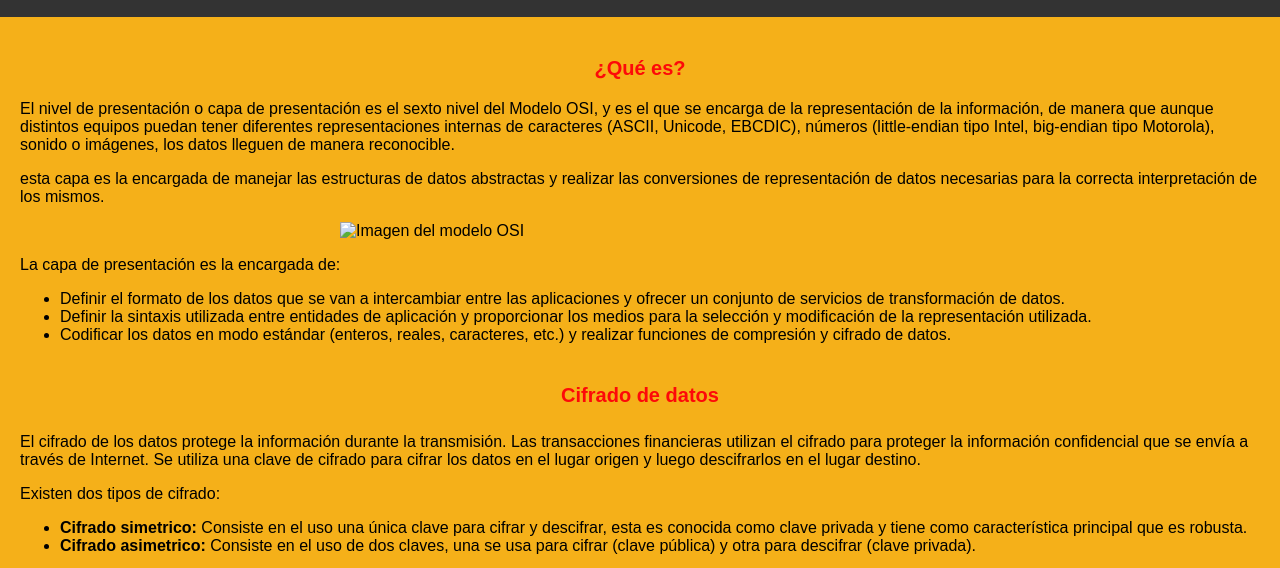
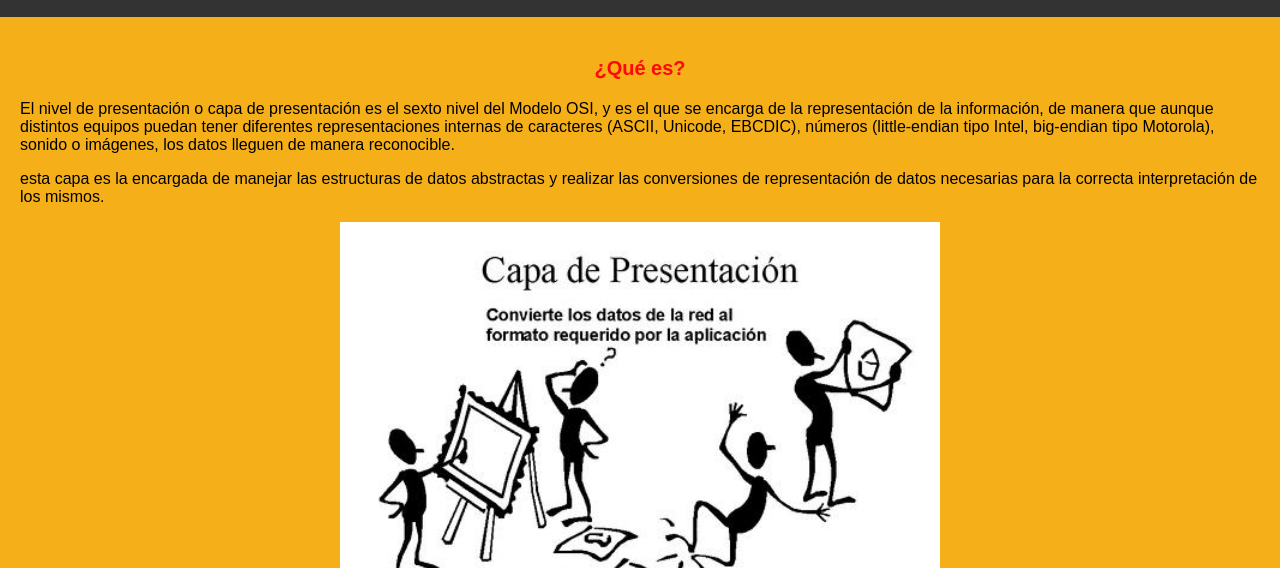
Before and after one commit to Juanpablo1007/pagina, a plain HTML site: page capa_presentacion.html in a window 1280 px wide. Shown: the part 153-721 px from the top of the page. Drawn offline with Linux system fonts and the light colour scheme.

Commit message:
Errores corregidos

```diff
--- a/capa_presentacion.html
+++ b/capa_presentacion.html
@@ -31,7 +31,7 @@
             <h3>¿Qué es?</h3>
            <p> El nivel de presentación o capa de presentación es el sexto nivel del Modelo OSI, y es el que se encarga de la representación de la información, de manera que aunque distintos equipos puedan tener diferentes representaciones internas de caracteres (ASCII, Unicode, EBCDIC), números (little-endian tipo Intel, big-endian tipo Motorola), sonido o imágenes, los datos lleguen de manera reconocible.</p>
             <p>esta capa es la encargada de manejar las estructuras de datos abstractas y realizar las conversiones de representación de datos necesarias para la correcta interpretación de los mismos. </p>
-            <img src="presentacion.jpg.crdownload" alt="Imagen del modelo OSI" width="600">
+            <img src="presentacion.jpg" alt="Imagen del modelo OSI" width="600">
             <p>La capa de presentación es la encargada de:</p>
             <ul>
               <li>Definir el formato de los datos que se van a intercambiar entre las aplicaciones y ofrecer un conjunto de servicios de transformación de datos.</li>
```
Also changed, not shown: capa_sesion.html (+1 -1 lines), presentacion.jpg (added), sesion.jpg (added).
